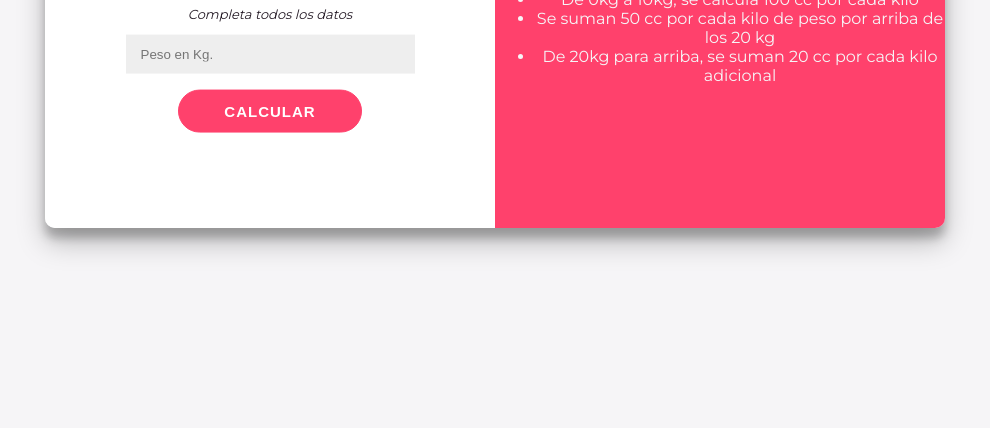
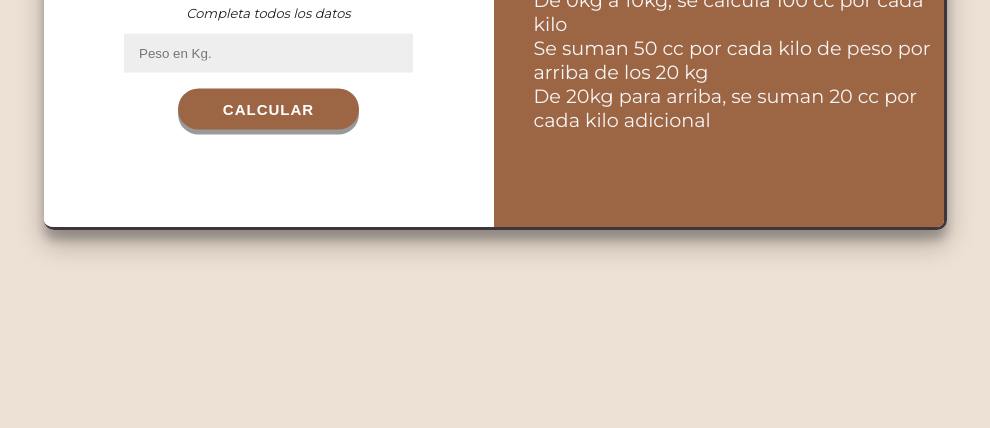
Before and after one commit to KyouSanada/Calculadora-Feb, a plain HTML site: page index.html in a window 1280 px wide. Shown: the part 372-800 px from the top of the page, without its empty margins (145-1135 px from the left). Drawn offline with Linux system fonts and the light colour scheme.

Commit message:
Add files via upload

```diff
--- a/index.html
+++ b/index.html
@@ -2,12 +2,13 @@
 <html>
     <head>
         <title> Calculadora de Hidratación </title>
+        <meta charset="UTF-8">
         <link rel="stylesheet" href="./style.css">
 
     </head>
 
     <body>
-        <div id="pagina">
+        <div id="contenedor">
             <div id="calculadora">
                 <div class="contenido">
                     <h1> Hidratación Basal</h1>
@@ -16,14 +17,14 @@
                     <p class= "item" id="error"> * Debe completar todos los datos </p>
                     <button class=" item" id="calcular"> Calcular </button>
                     <p class="item resultado" id="flu"> 71 cc/h </p>
-                    <p class="item resultado" id="flu"> m+m/2 = 105 cc/h </p>
+                    <p class="item resultado" id="man"> m+m/2 = 105 cc/h </p>
                 </div>
             </div>
 
-            <div id="explicacion">
+            <div id="detalle">
                 <div class="contenido"></div>
                     <h1> ¿Cómo se calcula?</h1>
-                    <ul>
+                    <ul style="list-style-type: none;" id="lista">
                         <li> De 0kg a 10kg, se calcula 100 cc por cada kilo  </li>
                         <li> Se suman 50 cc por cada kilo de peso por arriba de los 20 kg </li>
                         <li> De 20kg para arriba, se suman 20 cc por cada kilo adicional </li>
--- a/style.css
+++ b/style.css
@@ -1,12 +1,12 @@
 @import url('https://fonts.googleapis.com/css?family=Montserrat:400,800');
 
 body{
-    background: #f6f5f7;
+    background: #EDE0D4;
     font-family: 'Montserrat', sans-serif;
     color: #3E363F;
 }
 
-#pagina{
+#contenedor{
     width: 900px;
     height: 400px;
     text-align: center;
@@ -14,10 +14,11 @@ body{
     inset: 0;    /* se puede usar en lugar de escribir top: 0 left: 0 right: 0 bottom: 0*/
     margin: auto;
     border-radius: 10px;
+    border-block-end-style: solid;
+    border-right-style: solid;
     overflow: hidden;
     box-shadow: 0 14px 28px rgba(0,0,0,0.25),
     0 10px 10px rgba(0,0,0,0.22);
-
 }
 
 #calculadora{
@@ -27,12 +28,18 @@ body{
     float: left;
 }
 
-#explicacion{
-    background: #FF416C;
+#detalle{
+    background: #9C6644;
     width: 50%;
     height: 100%;
     float: left;
     color: #f6f5f7;
+
+}
+#lista{
+    font-size: larger;
+    text-align: left;
+
 }
 .contenido{
     position: relative;
@@ -52,19 +59,24 @@ button {
       font-weight: bold;
       padding: 12px 45px;
       border-radius: 30px;
-      background-color: #FF416C;
-      border: 1px solid #FF416C;
+      background-color: #9C6644;
+      border: 0 solid #FFBD8E;
       color: #FFFFFF;
       text-transform: uppercase;
       letter-spacing: 1px;
       transition: transform 20ms ease-in;
       cursor: pointer;
+      box-shadow: 0 5px #999;
       margin-top: 16px;
 
 
 }
+button:hover {background-color: #7F5539}
+
 button:active {
-	transform: scale(0.95);
+  background-color: #7F5539;
+  box-shadow: 0 5px #666;
+  transform: translateY(4px);
 }
 #sobrecaja{
     font-size: small;
```
